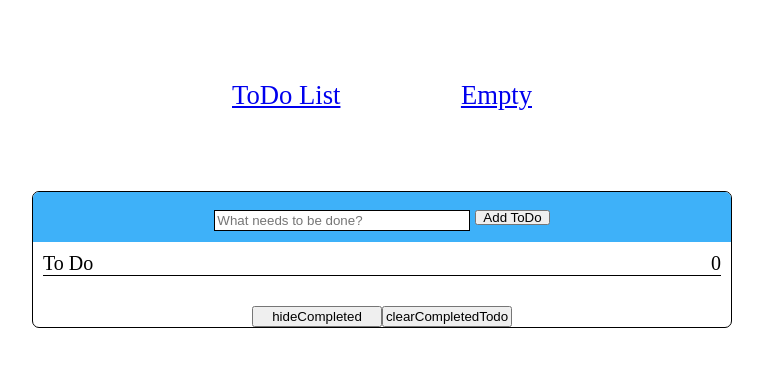
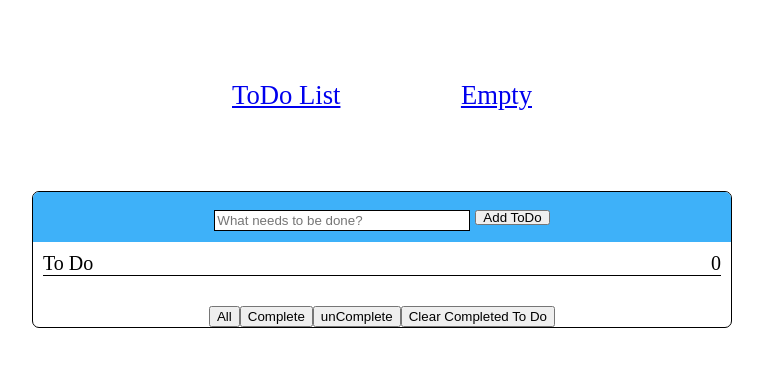
Before and after one commit to opcei/task-toDo-list, a Vue app: page /toDoList in a window 1280 px wide. Shown: the top 366 px of the page, without its empty margins (258-1021 px from the left). Built offline with nearby package versions, Linux system fonts and the light colour scheme.

Commit message:
Added and changed functionality filters for buttons

```diff
--- a/src/stores/todos.js
+++ b/src/stores/todos.js
@@ -6,26 +6,37 @@ export const useTodos = defineStore(
   "todos",
   () => {
     const todos = ref(useLocalStorage("todos", []));
-    /*state: () => ({
-      todos: ref(useLocalStorage("todos", ["123"])),
-    }),
 
-    if (localStorage.getItem("todosState")) {
-      pinia.state.value.todos = JSON.parse(localStorage.getItem("todosState"))
-    }
+    /*
+    let nextId = 0;
+    const hideCompleted = ref(true);
 
-  watch(
-    () => pinia.state.value.todos
-    (state) => {
-      localStorage.setItem("todosState", JSON.stringify(state))
-    },
-    { deep: true }
-  );*/
+    const addTodo = (text) => {
+      this.todos.push({ id: nextId++, text, isFinished: false });
+    };
+    /*
+    const filteredTodos = computed(() =>
+      hideCompleted.value ? this.todos.filter((t) => !t.isFinished) : this.todos
+    );
+    const removeTodo = (value) => {
+      this.todos = this.todos.filter((t) => t !== value);
+    };
+    const clearCompletedTodo = () => {
+      for (let i = this.todos.length - 1; i >= 0; --i) {
+        if (this.todos[i].isFinished) {
+          this.todos.splice(i, 1);
+        }
+      }
+    };
+    */
+
     return {
       todos,
+      //addTodo,
+      //filteredTodos,
+      //removeTodo,
+      //clearCompletedTodo,
     };
   },
-  {
-    persist: true,
-  }
+  { persist: true }
 );
--- a/src/views/ToDo.vue
+++ b/src/views/ToDo.vue
@@ -24,31 +24,38 @@
       </div>
     </div>
     <div class="buttons">
-      <button @click="hideCompleted = !hideCompleted">
-        {{ hideCompleted ? "Show all" : "hideCompleted" }}
+      <button @click="show = 'all'">All</button>
+      <button @click="show = 'finished'">Complete</button>
+      <button @click="show = 'unfinished'">unComplete</button>
+      <button v-show="seeable" @click="clearCompletedTodo()">
+        Clear Completed To Do
       </button>
-      <button @click="clearCompletedTodo()">
-        {{ "clearCompletedTodo" }}
-      </button>
-      <!--
-        <button @click="reset()">
-          {{ "resetStore" }}
-        </button>
-      -->
     </div>
   </div>
 </template>
 
 <script setup>
 import { ref, computed } from "vue";
-import { useTodos } from "@/stores/todos.js";
+import { useTodos } from "@/stores/todos";
 
 const store = useTodos();
+const newTodo = ref("");
 
-let nextId = 1;
+let nextId = 0;
+const show = ref("all");
+const seeable = ref(true);
 
-const newTodo = ref("");
-const hideCompleted = ref(false);
+/*
+function addTodo() {
+  if (newTodo.value !== "") {
+    store.addTodo({ id: nextId++, text: newTodo.value, isFinished: false });
+  }
+  newTodo.value = "";
+}
+function removeTodo(todo) {
+  store.removeTodo(todo);
+}
+*/
 
 function addTodo() {
   if (newTodo.value !== "") {
@@ -60,25 +67,32 @@ function addTodo() {
   }
   newTodo.value = "";
 }
-const filteredTodos = computed(() => {
-  return hideCompleted.value
-    ? store.todos.filter((t) => !t.isFinished)
-    : store.todos;
-});
 function removeTodo(todo) {
   store.todos = store.todos.filter((t) => t !== todo);
 }
+
+function finished() {
+  return store.todos.filter((todo) => todo.isFinished);
+}
+function unfinished() {
+  return store.todos.filter((todo) => !todo.isFinished);
+}
+const filteredTodos = computed(() => {
+  if (show.value === "finished") {
+    return finished();
+  } else if (show.value === "unfinished") {
+    return unfinished();
+  }
+  return store.todos;
+});
 function clearCompletedTodo() {
-  for (let i = 0; i < this.filteredTodos.length; ++i) {
-    if (this.filteredTodos[i].isFinished) {
-      this.filteredTodos.splice(i, 1);
+  for (let i = store.todos.length - 1; i >= 0; --i) {
+    if (store.todos[i].isFinished) {
+      store.todos.splice(i, 1);
     }
   }
 }
-/*function reset() {
-  store.$reset();
-  console.log(store.todos);
-}*/
+//function showButton() {}
 </script>
 
 <style scoped lang="sass">
@@ -152,15 +166,16 @@ $padding: 10px
     align-self: center
 
     button
-      width: 130px
-
       display: flex
       justify-content: center
+
+    .disabled
+      display: none
 
 .header-todo-list
   border-bottom: 0.5px solid black
 
 .isFinished
-  text-decoration: line-through
+  //text-decoration: line-through
   color: hsl(208, 100%, 86%)
 </style>
```
